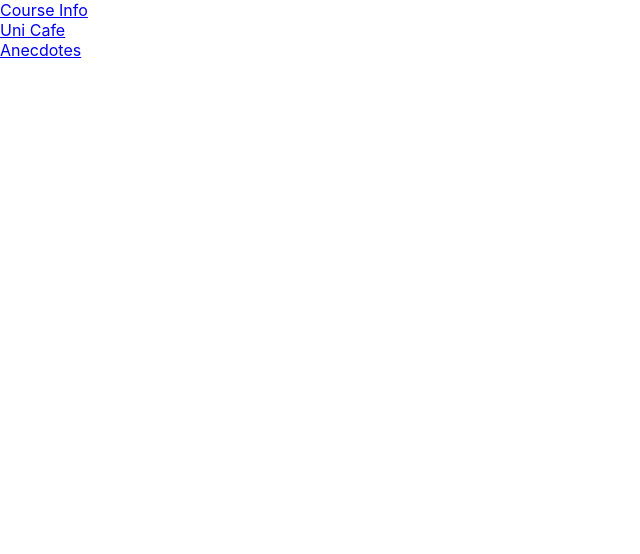
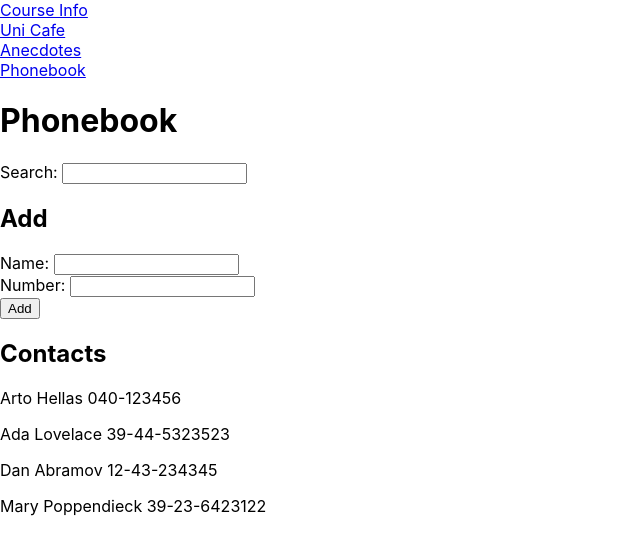
Before and after one commit to SomeDer/fullstackopen, a React (Create React App) app: page /Phonebook in a window 1280 px wide. Shown: the top 554 px of the page, without its empty margins (0-640 px from the left). Built offline with nearby package versions, Linux system fonts and the light colour scheme.

Commit message:
Communicating with server (2b)

```diff
--- a/src/App.js
+++ b/src/App.js
@@ -4,6 +4,7 @@ import CourseInfo from './courseinfo';
 import Anecdotes from './anecdotes/Anecdotes';
 import { BrowserRouter, Route } from "react-router-dom";
 import UniCafe from './unicafe/UniCafe';
+import Phonebook from './phonebook';
 
 const App = () => {
   return (
@@ -11,10 +12,12 @@ const App = () => {
       <a href="/CourseInfo">Course Info</a><br />
       <a href="/UniCafe">Uni Cafe</a><br />
       <a href="/Anecdotes">Anecdotes</a><br />
+      <a href="/Phonebook">Phonebook</a>
       <BrowserRouter>
         <Route path="/CourseInfo" component={CourseInfo} />
         <Route path="/UniCafe" component={UniCafe} />
         <Route path="/Anecdotes" component={Anecdotes} />
+        <Route path="/Phonebook" component={Phonebook} />
       </BrowserRouter>
     </div>
   );
--- /dev/null
+++ b/src/phonebook/FormItem.js
@@ -0,0 +1,9 @@
+import React from "react";
+
+const FormItem = ({value, onChange, text}) => {
+  return (
+    <div>{text}: <input {...{value, onChange}} /></div>
+  );
+};
+
+export default FormItem;
--- /dev/null
+++ b/src/phonebook/PhonebookForm.js
@@ -0,0 +1,32 @@
+import React, {useState} from "react";
+import FormItem from './FormItem';
+
+const PhonebookForm = ({contacts, addContact}) => {
+  const [newName, setName] = useState("");
+  const updateName = e => setName(e.target.value);
+  const [number, setNumber] = useState("");
+  const updateNumber = e => setNumber(e.target.value);
+  const submitForm = e => {
+    e.preventDefault();
+    if (contacts.map(c => c.name).includes(newName)) {
+      alert(`${newName} is already in the phonebook!`);
+    } else {
+      addContact(newName, number);
+    }
+  };
+  return (
+    <form>
+      <div>
+        <FormItem text="Name" value={newName} onChange={updateName} />
+      </div>
+      <div>
+        <FormItem text="Number" value={number} onChange={updateNumber} />
+      </div>
+      <div>
+        <button onClick={submitForm} type="submit">Add</button>
+      </div>
+    </form>
+  );
+};
+
+export default PhonebookForm;
--- /dev/null
+++ b/src/phonebook/Search.js
@@ -0,0 +1,10 @@
+import React from "react";
+import FormItem from './FormItem';
+
+const Search = ({searching, setSearching}) => {
+  return (
+    <FormItem text="Search" value={searching} onChange={e => setSearching(e.target.value)} />
+  );
+};
+
+export default Search;
--- /dev/null
+++ b/src/phonebook/index.js
@@ -0,0 +1,35 @@
+import React, {useState} from "react";
+import PhonebookForm from './PhonebookForm';
+import Search from './Search';
+
+const Phonebook = () => {
+  const [contacts, setContacts] =  useState([
+    { name: 'Arto Hellas', number: '040-123456' },
+    { name: 'Ada Lovelace', number: '39-44-5323523' },
+    { name: 'Dan Abramov', number: '12-43-234345' },
+    { name: 'Mary Poppendieck', number: '39-23-6423122' }
+  ]);
+  const addContact = (name, number) => setContacts(cs => cs.concat({
+    name,
+    number
+  }));
+  const [searching, setSearching] = useState("")
+  const searchResults =
+    contacts.filter(c =>
+      c.name
+       .toLowerCase()
+       .includes(searching.toLowerCase())
+    );
+  return (
+    <div>
+      <h1>Phonebook</h1>
+      <Search {...{searching, setSearching}} />
+      <h2>Add</h2>
+      <PhonebookForm {...{contacts, addContact}} />
+      <h2>Contacts</h2>
+      {searchResults.map(c => <p>{c.name} {c.number}</p>)}
+    </div>
+  );
+};
+
+export default Phonebook;
```
